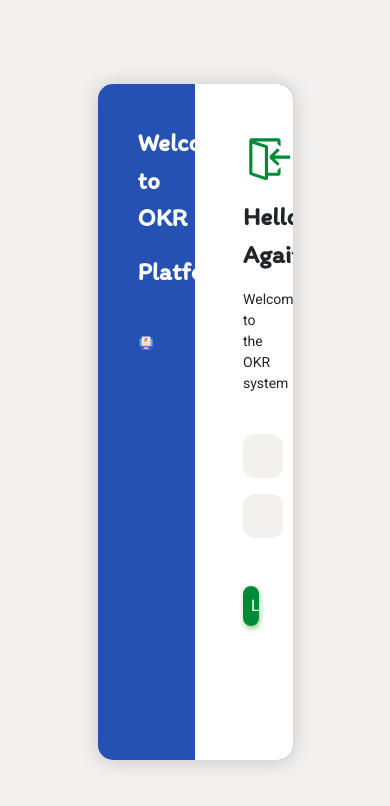
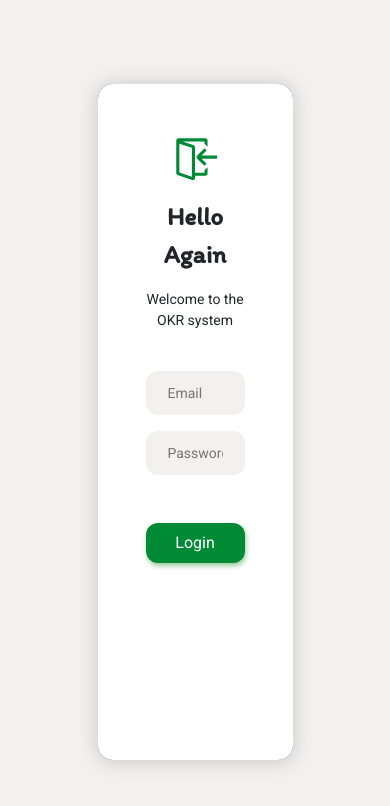
Before and after one commit to Saish2250/Goal_OKR_System, a React (Create React App) app in the folder okr_frontend/: page /signin in a window 390 px wide. Shown: the top 806 px of the page. Built offline with nearby package versions, Linux system fonts and the light colour scheme.

Commit message:
some changes

```diff
--- a/okr_frontend/src/screens/onboarding/signin/signin.js
+++ b/okr_frontend/src/screens/onboarding/signin/signin.js
@@ -13,12 +13,12 @@ const Signin = () => {
   return (
     <div id="signin" >
         <div className='login_wrapper' >
-          <div className="left_section" >
+          <div className="left_section d-none d-md-block w-md-50" >
             <p className='welcomeOkr' >Welcome to OKR</p>
             <p className='welcomeOkr' >Platform</p>
             <img className='logo' src={signinlogo} alt="" />
           </div>
-          <div className="right_section p-5">
+          <div className="right_section p-5 w-100 w-md-50">
             <div className='icon pb-3' >
               <VscSignIn size={50} />
             </div>
```
